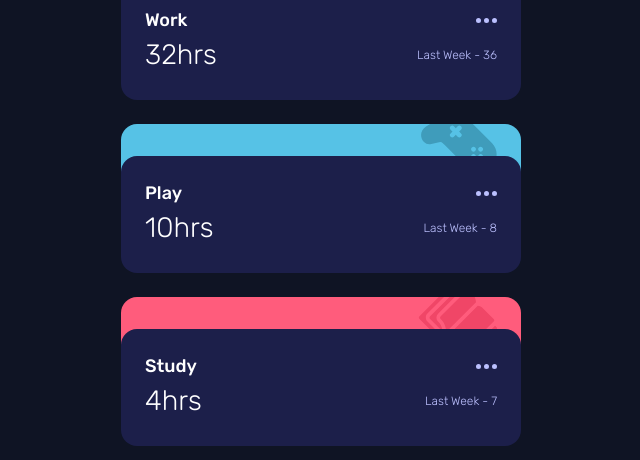
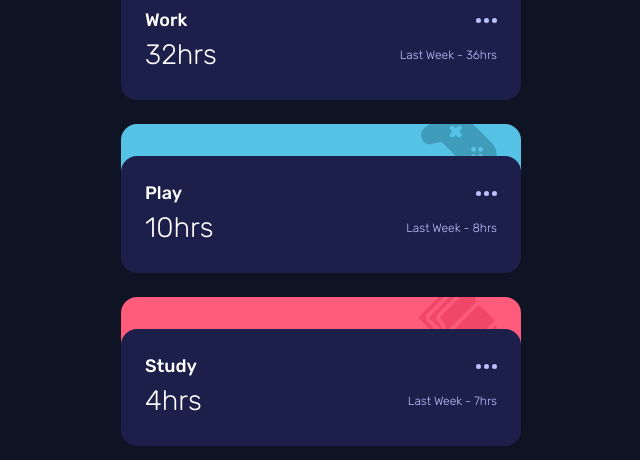
Before and after one commit to Matej-ch/time-tracking-dashboard, a React (Vite) app: page / in a window 1280 px wide. Shown: the part 265-725 px from the top of the page, without its empty margins (319-959 px from the left). Built offline with nearby package versions, Linux system fonts and the light colour scheme.

Commit message:
finished logic

```diff
--- a/src/DashboardItem.scss
+++ b/src/DashboardItem.scss
@@ -29,6 +29,12 @@
     background-color: var(--clr-card);
     border-radius: var(--border-radius);
     padding: var(--padding);
+    cursor: pointer;
+
+    &:hover {
+      background-color: var(--clr-card-hover);
+    }
+
 
     div:first-child {
       display: flex;
--- a/src/DashboardItem.tsx
+++ b/src/DashboardItem.tsx
@@ -12,6 +12,7 @@ function DashboardItem({activity, frame, styleData}: { activity: Activity, frame
         setIcon(image.default)
     });
 
+
     return (<article className={'activity'}>
         <div className={styleData.class + ' back'}>
             <img src={icon} alt="card icon"/>
@@ -23,7 +24,7 @@ function DashboardItem({activity, frame, styleData}: { activity: Activity, frame
             </div>
             <div>
                 <p>{activity.timeframes[frame].current}hrs</p>
-                <p>Last Week - {activity.timeframes[frame].previous}</p>
+                <p>{frame === 'daily' ? 'Yesterday' : (frame === 'weekly' ? 'Last Week' : 'Last Month')} - {activity.timeframes[frame].previous}hrs</p>
             </div>
         </div>
     </article>);
```
